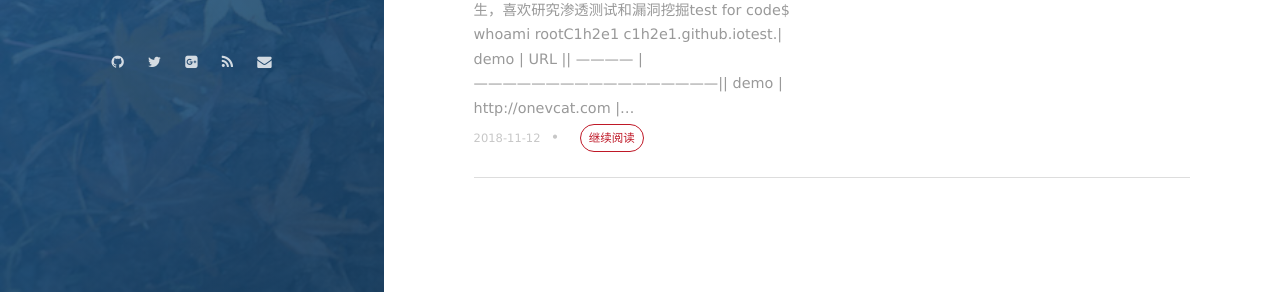
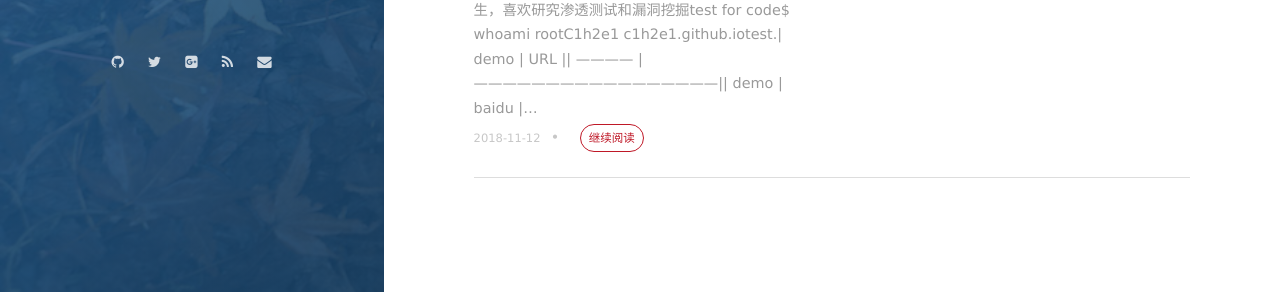
Before and after one commit to C1h2e1/c1h2e1.github.io, a Jekyll site: the page built from _posts/2016-02-15-sample-post.markdown, in a window 1280 px wide and 1194 px high. Shown: the part 765-1057 px from the top of the window. Built offline with Jekyll 4.4.1, drawn with Linux system fonts in a browser that asks for light colours; nearby versions of some CDN libraries; comment, search, counter and statistics services are not loaded; some of the changed text lies outside the part shown.

Commit message:
Update _posts/2018-11-13-demo.markdown

```diff
--- a/_posts/2018-11-13-demo.markdown
+++ b/_posts/2018-11-13-demo.markdown
@@ -19,4 +19,4 @@ c1h2e1.github.io
 [test](http://google.com).
 | demo         | URL                                                |
 | ------------ | ---------------------------------------------------|
-| demo   | [http://onevcat.com](http://baidu.com)           |
+| demo         | [baidu](http://baidu.com)             |
```
